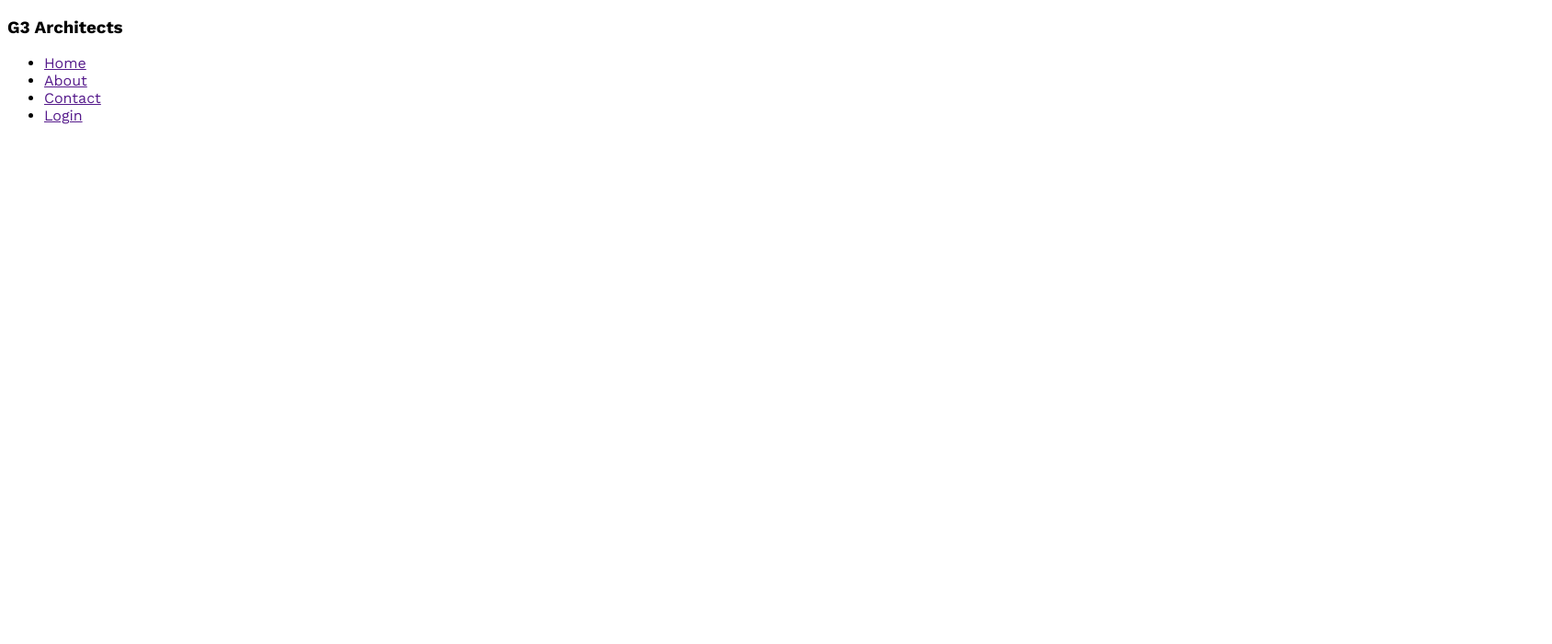
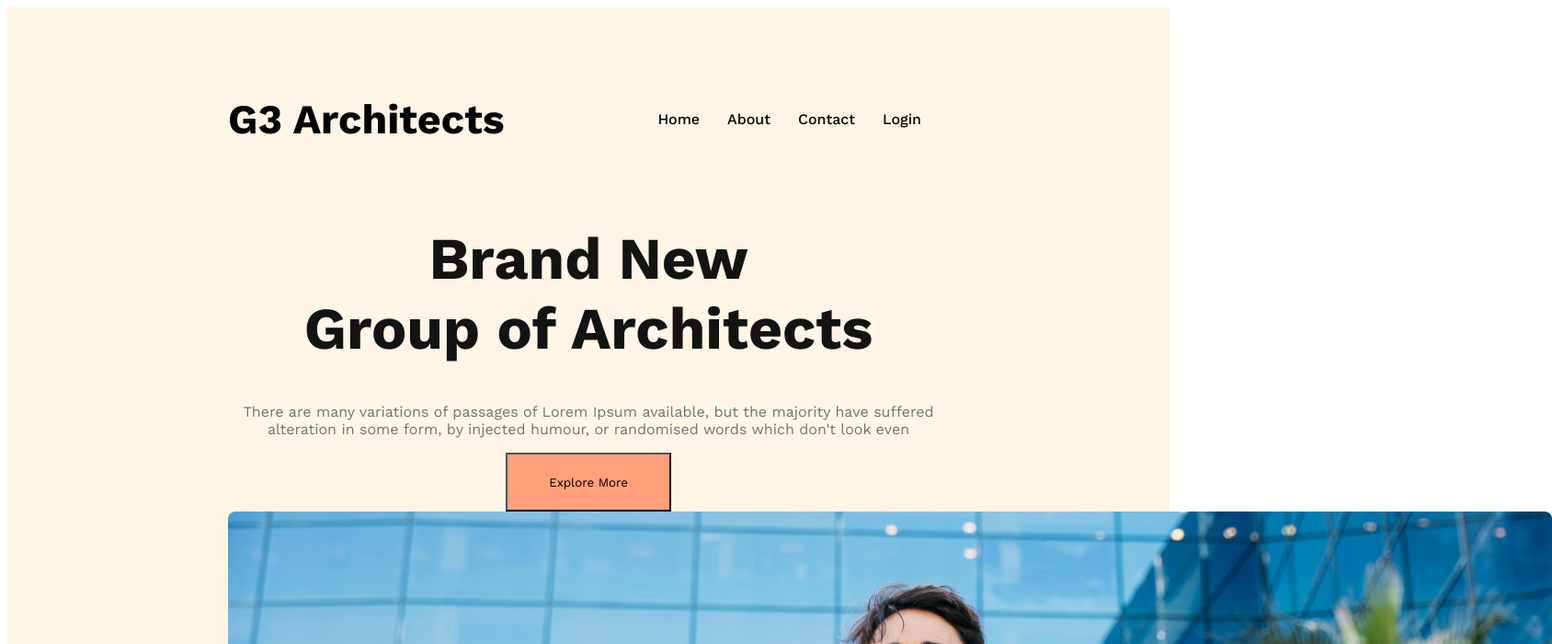
Before and after one commit to mirazhassan/g3-architects, a plain HTML site: page index.html in a window 1280 px wide. Shown: the top 700 px of the page at 92% size, 1688 px wide, since content can reach past the window. Drawn offline with nearby package versions, Linux system fonts and the light colour scheme.

Commit message:
banner content added

```diff
--- a/index.html
+++ b/index.html
@@ -9,7 +9,7 @@
 <body>
     <header>
         <nav>
-            <h3>G3 Architects</h3>
+            <h3 class="nav-title">G3 Architects</h3>
             <ul>
                 <li><a href="">Home</a></li>
                 <li><a href="">About</a></li>
@@ -17,6 +17,17 @@
                 <li><a href="">Login</a></li>
             </ul>
         </nav>
+        <div class="banner">
+            <div class="banner-content">
+                <h1 class="banner-title">
+                    Brand New <br> Group of Architects
+                </h1>
+                <p class="banner-description">There are many variations of passages of Lorem Ipsum available, but the majority have suffered alteration in some form, by injected humour, or randomised words which don't look even</p>
+                <button class="btn-primary">Explore More</button>
+            </div>
+
+            <img src="images/banner.png" alt="">
+        </div>
 
     </header>
 
--- a/styles/architect.css
+++ b/styles/architect.css
@@ -3,9 +3,70 @@
 
 @import url('https://fonts.googleapis.com/css2?family=Work+Sans:wght@400..800&display=swap');
 
+/* shared styles */
+
+.btn-primary{
+width: 180px;
+height: 64px;
+left: 870px;
+top: 463px;
+background-color:lightsalmon;
+}
 
 *{
 
     font-family: 'Open Sans',sans-serif;
     font-family: 'Work Sans',sans-serif;
 }
+
+/* header styles */
+
+header{
+
+background: rgba(255, 144, 14, 0.1);
+padding: 50px 240px;
+}
+
+nav{
+    display: flex;
+    justify-content: space-between;
+    align-items: center;
+}
+
+.nav-title{
+
+    font-size: 2.8rem;
+    font-weight: 700;
+
+}
+nav > ul{
+    display:flex ;
+    list-style: none;
+
+}
+
+nav li{
+    margin-right: 30px;
+    font-weight: 500;
+    font-size: 1rem;
+}
+
+nav li a {
+    text-decoration: none;
+    color: black;
+}
+
+/* banner styles */
+.banner-content{
+    max-width: 800px;
+    text-align: center;
+    margin: 0 auto;
+}
+.banner-title{
+    font-size: 4rem;
+    font-weight: 700;
+    color: #131313;
+}
+.banner-description{
+    color: #727272;
+}
```
